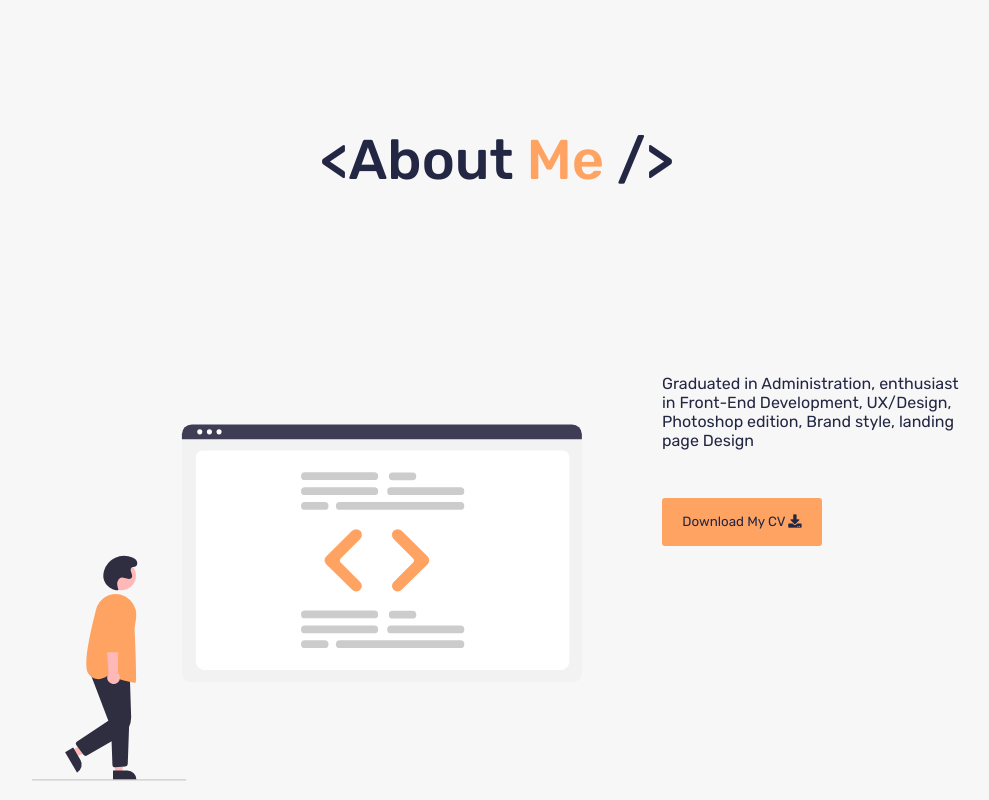
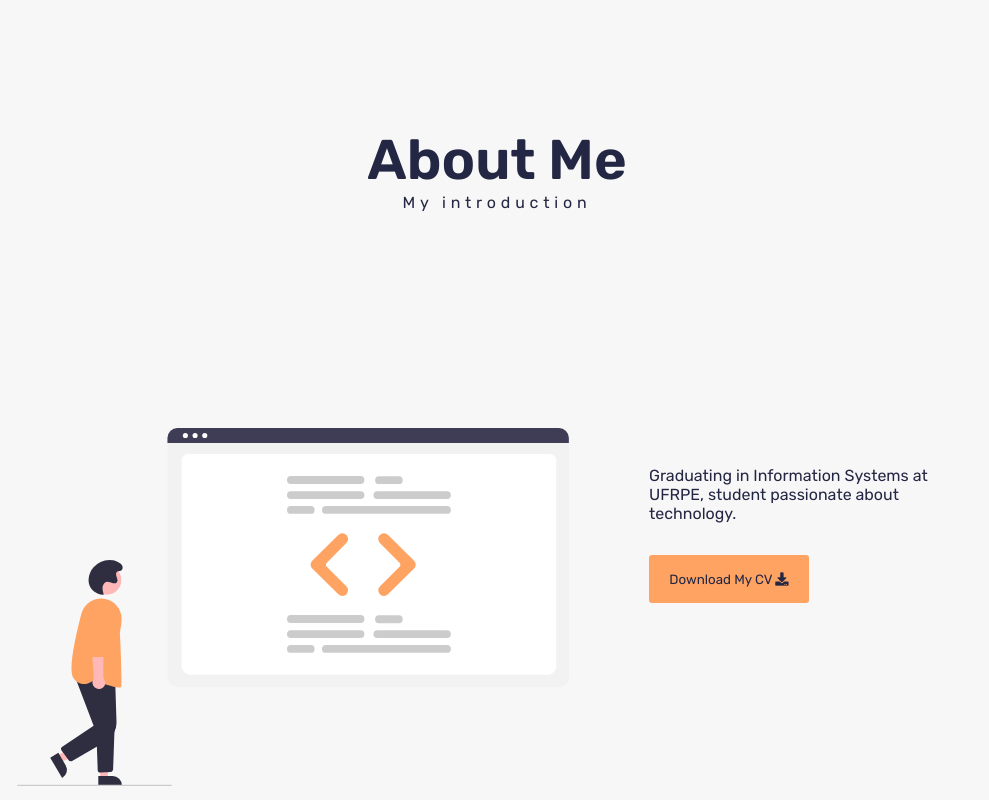
Before and after one commit to CabralArthur/React-Portfolio, a React (Create React App) app: page / in a window 1280 px wide. Shown: the part 700-1500 px from the top of the page, without its empty margins (143-1132 px from the left). Built offline with nearby package versions, Linux system fonts and the light colour scheme.

Commit message:
Finishing About Section

```diff
--- a/src/Components/AboutSection/AboutSection.css
+++ b/src/Components/AboutSection/AboutSection.css
@@ -11,20 +11,20 @@
       -ms-flex-pack: center;
           justify-content: center;
 }
-.aboutSection h2 {
-  font-size: 3.5rem;
-  font-weight: 500;
-}
 .aboutSection .aboutSectionContent {
+  width: 100%;
   display: -webkit-box;
   display: -ms-flexbox;
   display: flex;
   -ms-flex-wrap: wrap;
       flex-wrap: wrap;
+  -webkit-box-align: center;
+      -ms-flex-align: center;
+          align-items: center;
   gap: 5rem;
 }
 .aboutSection .aboutSectionContent img {
-  max-width: 550px;
+  max-width: 34.5rem;
   margin-bottom: 6rem;
 }
 .aboutSection .aboutSectionContent .aboutSectionText {
@@ -39,5 +39,8 @@
       -ms-flex-direction: column;
           flex-direction: column;
   text-align: left;
-  gap: 3rem;
+  gap: 2rem;
 }
+.aboutSection .aboutSectionContent .aboutSectionText button {
+  margin-bottom: 15rem;
+}
--- a/src/Components/AboutSection/AboutSection.js
+++ b/src/Components/AboutSection/AboutSection.js
@@ -2,15 +2,16 @@ import React from 'react'
 import "../../Styles/Main.css"
 import "./AboutSection.css"
 import AboutDevImage from '../../assets/img/vector/about-dev-vector.svg'
+import Title from '../Title/Title'
 
 const AboutSection = () => {
     return (
         <section className='aboutSection container'>
-            <h2>&lt;About <span className='orange-span'> Me</span> /&gt;</h2>
+            <Title titulo='About Me' subtitulo='My introduction'/>
             <div className='aboutSectionContent'>
-                <img src={AboutDevImage}></img>
+                <img src={AboutDevImage} alt='About Section DevImage'></img>
                 <div className='aboutSectionText'>
-                    <span>Graduated in Administration, enthusiast in Front-End Development, UX/Design, Photoshop edition, Brand style, landing page Design</span>
+                    <span>Graduating in Information Systems at UFRPE, student passionate about technology.</span>
                     <button className='primaryButton'>
                         Download My CV <i class="fas fa-download"></i>
                     </button>
--- a/src/Components/AboutSection/AboutSection.scss
+++ b/src/Components/AboutSection/AboutSection.scss
@@ -5,16 +5,14 @@
     flex-wrap: wrap;
     gap: 5rem;
     justify-content: center;
-    h2{
-        font-size: 3.5rem;
-        font-weight: 500;
-    }
     .aboutSectionContent{
+        width: 100%;
         display: flex;
         flex-wrap: wrap;
+        align-items: center;
         gap: 5rem;
         img{
-            max-width: 550px;
+            max-width: 34.5rem;
             margin-bottom: 6rem;
         }
         .aboutSectionText{
@@ -23,7 +21,10 @@
             flex-wrap: wrap;
             flex-direction: column;
             text-align: left;
-            gap: 3rem;
+            gap: 2rem;
+            button{
+                margin-bottom: 15rem;
+            }
         }
     }
 }
```
